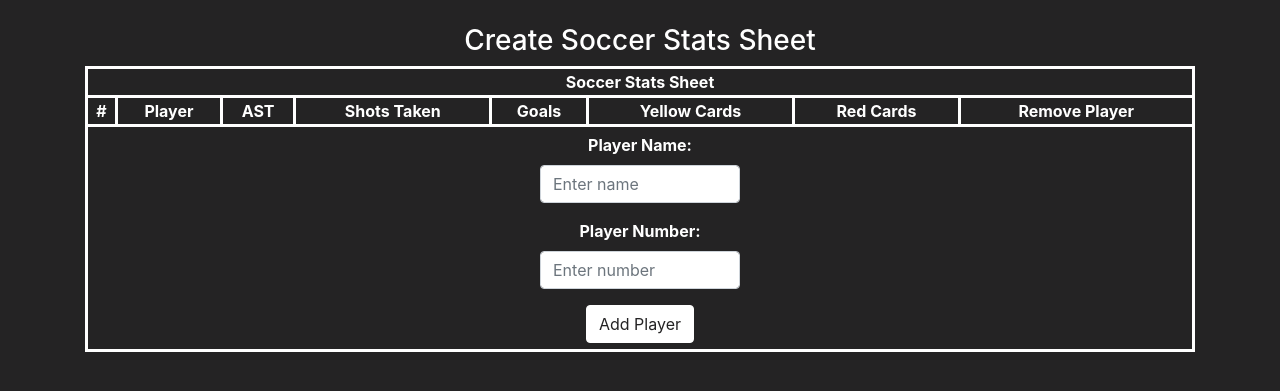
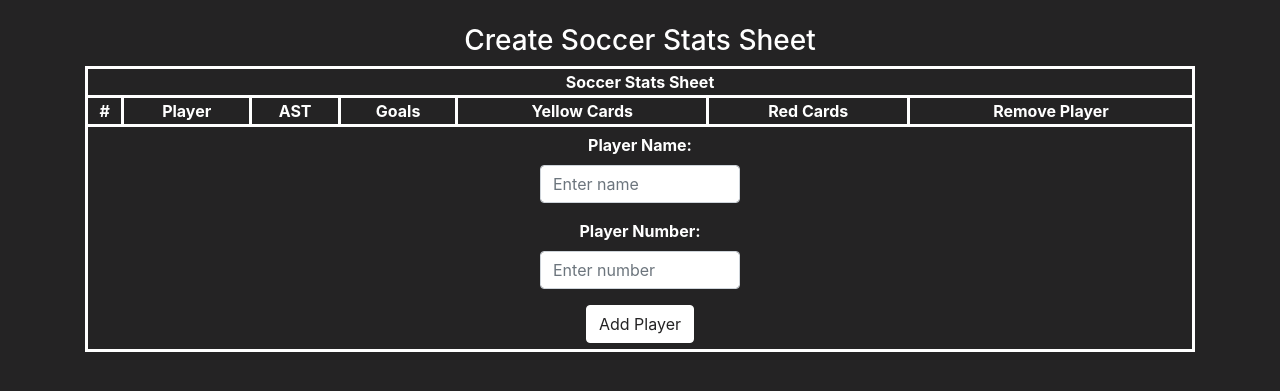
Before and after one commit to pjj24codes/statswebsite, a Flask app: page /soccerstatssheets in a window 1280 px wide. Shown: the part 56-447 px from the top of the page. Run offline with Flask 2, Linux system fonts and the light colour scheme; lists and menus that the app fills with data are empty; some libraries are stand-ins or nearby versions.

Commit message:
committed

```diff
--- a/website/models.py
+++ b/website/models.py
@@ -48,7 +48,6 @@ class SoccerPlayerStats(db.Model):
     num = db.Column(db.Integer)
     name = db.Column(db.String(100))
     assists = db.Column(db.Integer)
-    shots_taken = db.Column(db.Integer)
     goals = db.Column(db.Integer)
     yellow_cards = db.Column(db.Integer)
     red_cards = db.Column(db.Integer)
--- a/website/templates/selectedgame.html
+++ b/website/templates/selectedgame.html
@@ -70,7 +70,6 @@ background-color: rgb(43, 43, 43);
         <th> # </th>
         <th> Player </th>
         <th> AST </th>
-        <th> Shots Taken </th>
         <th> Goals </th>
         <th> Yellow Cards </th>
         <th> Red Cards </th>
--- a/website/templates/soccerstatssheets.html
+++ b/website/templates/soccerstatssheets.html
@@ -52,7 +52,6 @@ background-color: rgb(43, 43, 43);
         <th> # </th>
         <th> Player </th>
         <th> AST </th>
-        <th> Shots Taken </th>
         <th> Goals </th>
         <th> Yellow Cards </th>
         <th> Red Cards </th>
@@ -63,7 +62,7 @@ background-color: rgb(43, 43, 43);
      {% for index in range(0, len) %}
      <tr>
          {% for k in players[index].keys() %}
-         {% if k == "AST" or k == "Shots Taken" or k == "Goals" or k == "Yellow Cards" or k == "Red Cards" %}
+         {% if k == "AST" or k == "Goals" or k == "Yellow Cards" or k == "Red Cards" %}
          <td style="text-align: center">  &nbsp; {{ players[index][k] }} &nbsp; <form method="POST"style="display:inline;"><button class="btn btn-sm btn-default" type="submit" id="add1" name="add1" value="{{ index }}, {{ k }}">+</button></form></td>
          {% else %}
          <td style="text-align: center"> {{ players[index][k] }} </td>
--- a/website/views.py
+++ b/website/views.py
@@ -240,7 +240,7 @@ def soccerstatssheets():
                 db.session.add(add_game)
                 db.session.commit()
                 for p in players:
-                    add_player = SoccerPlayerStats(num=p["Number"], name=p["Name"], assists = p["AST"], goals = p["Goals"], shots_taken = p["Shots Taken"], yellow_cards = p["Yellow Cards"], red_cards = p["Red Cards"], game_id = add_game.id)
+                    add_player = SoccerPlayerStats(num=p["Number"], name=p["Name"], assists = p["AST"], goals = p["Goals"], yellow_cards = p["Yellow Cards"], red_cards = p["Red Cards"], game_id = add_game.id)
                     db.session.add(add_player)
                 db.session.commit()
                 players = []
```
